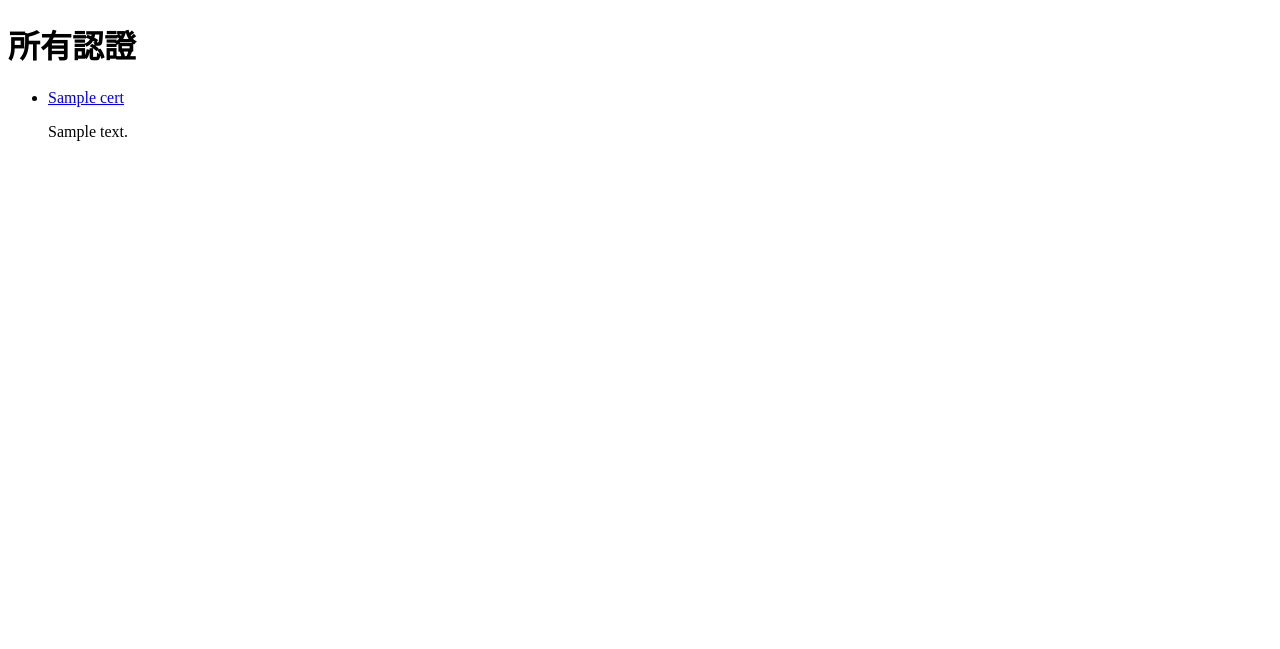
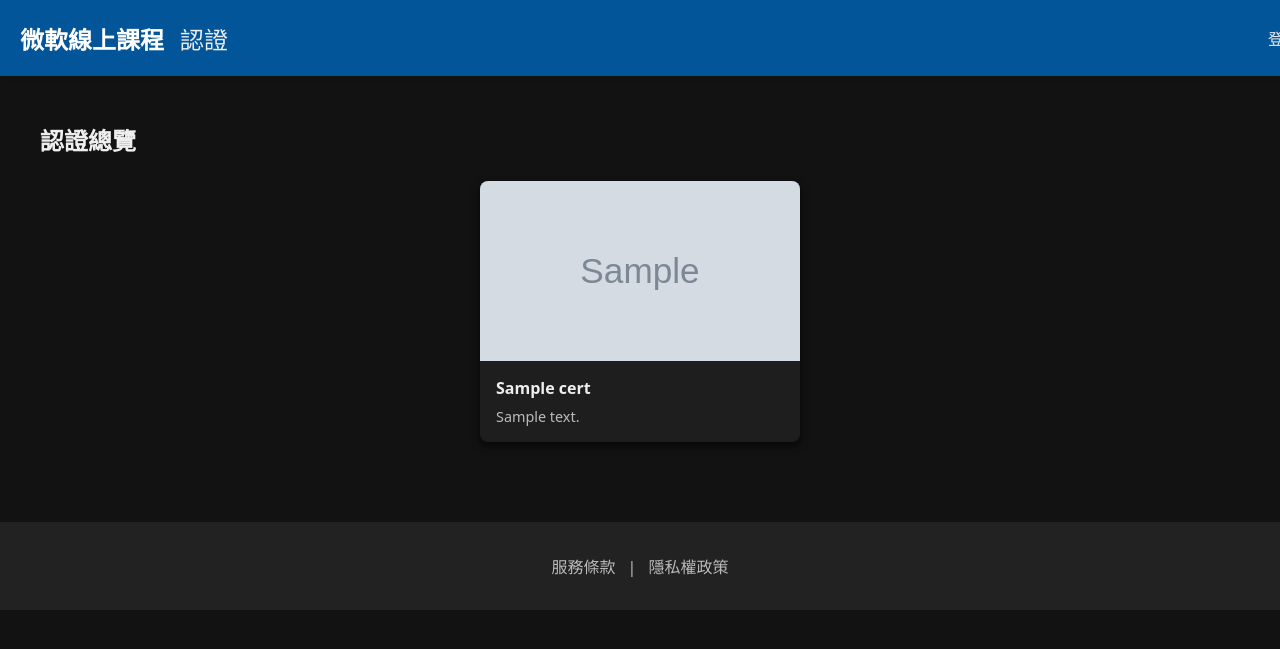
Before and after one commit to 413170317-HOW/web, a Flask app: template templates/index.html in a window 1280 px wide. Shown: the top 649 px of the page. Run offline with Flask 3, Linux system fonts and the light colour scheme; the template is opened without the code that fills it: most values are stand-ins (such as "Sample title", 1, 10 or a date in 2020); grey boxes marked "Sample" are stand-in pictures.

Commit message:
變換本頁形式, style.css

```diff
--- /dev/null
+++ b/static/style.css
@@ -0,0 +1,189 @@
+/* Reset & Base */
+body {
+  margin: 0;
+  font-family: system-ui, "Segoe UI", Roboto, Helvetica, Arial, sans-serif;
+  background-color: #121212;
+  color: #eee;
+}
+
+ul {
+  list-style-type: none;
+  padding: 0;
+  margin: 0;
+}
+
+li {
+  margin: 1rem 0;
+  padding: 0.5rem;
+  border-bottom: 1px solid #ccc;
+}
+
+/* Navbar / Navigation */
+nav {
+  position: fixed;
+  top: 0;
+  left: 0;
+  width: 100%;
+  height: 56px;
+  background-color: #03559A;
+  color: white;
+  display: flex;
+  align-items: center;
+  padding: 10px 20px;
+  gap: 1rem;
+  box-shadow: 0 2px 4px rgba(0, 0, 0, 0.1);
+  z-index: 1000; /* 確保在其他元素上方 */
+}
+
+nav img {
+  cursor: pointer;
+  width: 35px;
+  height: 35px;
+}
+
+nav .left-logo {
+  font-size: 24px;
+  font-weight: bold;
+  color: white;
+  text-decoration: none;
+}
+
+nav .middle-links {
+  flex-grow: 1;
+}
+
+nav .nav-link {
+  color: #eee;
+  text-decoration: none;
+  margin-right: 1rem;
+  font-family: "Microsoft JhengHei", "微軟正黑體", sans-serif;
+  font-size: 24px;
+}
+
+nav .nav-link:hover,
+nav .nav-link:focus,
+nav .nav-link:active {
+  color: white;
+  text-decoration: none;
+  outline: none;
+}
+
+nav .user-btn {
+  color: #eee;
+  cursor: pointer;
+  font-size: 16px;
+}
+
+nav .login-btn {
+  cursor: pointer;
+}
+
+/* Main Content */
+main {
+  padding: 2rem;
+  margin-top: 70px; /* 避開固定 nav */
+}
+
+.course-page-container {
+  max-width: 1200px;
+  margin: 0 auto;
+}
+
+.course-page-container h2 {
+  margin-bottom: 1.5rem;
+}
+
+/* Flex utilities */
+.flex {
+  display: flex;
+  flex-wrap: wrap;
+  justify-content: center;
+  gap: 2rem; /* gap 整合 */
+}
+
+/* Course Cards */
+.course-card {
+  display: block;
+  background: #1e1e1e;
+  border-radius: 8px;
+  overflow: hidden;
+  width: 320px;
+  color: #eee;
+  text-decoration: none;
+  box-shadow: 0 4px 8px rgba(0,0,0,0.7);
+  transition: transform 0.3s ease;
+}
+
+.course-card:hover {
+  transform: translateY(-5px);
+}
+
+.course-card-top {
+  position: relative;
+  width: 100%;
+  height: 180px;
+  overflow: hidden;
+}
+
+.course-card-top img {
+  width: 100%;
+  height: 100%;
+  object-fit: cover;
+  display: block;
+}
+
+.course-card-bottom {
+  padding: 1rem;
+}
+
+.course-card-title {
+  margin: 0 0 0.5rem 0;
+}
+
+.course-card-description {
+  margin: 0;
+  font-size: 0.9rem;
+  color: #bbb;
+}
+
+/* Footer */
+footer {
+  padding: 2rem;
+  text-align: center;
+  background: #222;
+  color: #bbb;
+  margin-top: 3rem;
+}
+
+footer .help-links a {
+  color: #bbb;
+  margin: 0 0.5rem;
+  text-decoration: none;
+}
+
+footer .help-links a:hover {
+  text-decoration: underline;
+}
+
+footer a.youtube-btn img {
+  width: 30px;
+  height: 30px;
+  vertical-align: middle;
+}
+
+/* 顯示/隱藏類別（假設存在） */
+.medium-show {
+  display: none;
+}
+
+.medium-hide {
+  display: block;
+}
+
+/* 依需求可補充響應式 */
+
+/* Dark theme class (如果有切換功能可擴充) */
+.dark-theme body {
+  background-color: #121212;
+  color: #eee;
+}
--- a/templates/cert_detail.html
+++ b/templates/cert_detail.html
@@ -3,7 +3,7 @@
 <head>
     <meta charset="UTF-8">
     <meta name="viewport" content="width=device-width, initial-scale=1.0">
-    <title>Document</title>
+    <title>微軟線上課程</title>
 </head>
 <body>
     <h1>{{ cert.Title }}</h1>
--- a/templates/course_detail.html
+++ b/templates/course_detail.html
@@ -3,7 +3,7 @@
 <head>
     <meta charset="UTF-8">
     <meta name="viewport" content="width=device-width, initial-scale=1.0">
-    <title>Document</title>
+    <title>微軟線上課程</title>
 </head>
 <body>
     <h1>{{ course.Title }}</h1>
--- a/templates/index.html
+++ b/templates/index.html
@@ -1,19 +1,50 @@
 <!DOCTYPE html>
-<html lang="en">
+<html lang="zh-TW" class="dark-theme">
 <head>
-    <meta charset="UTF-8">
-    <meta name="viewport" content="width=device-width, initial-scale=1.0">
-    <title>Document</title>
+  <meta charset="UTF-8" />
+  <meta name="viewport" content="width=device-width, initial-scale=1.0" />
+  <link rel="stylesheet" href="{{ url_for('static', filename='style.css') }}" />
+  <title>微軟線上課程</title>
 </head>
 <body>
-    <h1>所有認證</h1>
-<ul>
-    {% for cert in certs %}
-    <li>
-        <a href="/cert/{{ cert.ID }}">{{ cert.Title }}</a>
-        <p>{{ cert.Description }}</p>
-    </li>
-    {% endfor %}
-</ul>
+  <nav>
+    <div class="medium-show">
+      <img alt="menubar" src="{{ url_for('static', filename='menubar.svg') }}" width="35" height="35" />
+    </div>
+    <a class="left-logo medium-hide" href="/">
+    微軟線上課程
+    </a>
+    <div class="middle-links">
+      <a class="nav-link medium-hide" href="/">認證</a>
+    </div>
+    <div class="user-btn">
+      <div class="login-btn">登入</div>
+    </div>
+  </nav>
+
+  <main>
+    <div class="course-page-container">
+      <h2>認證總覽</h2>
+      <div class="flex flex-wrap justify-center items-start gap-24">
+        {% for cert in certs %}
+        <a class="course-card" href="/cert/{{ cert.ID }}">
+          <div class="course-card-top">
+            <img alt="{{ cert.Title }}" src="{{ url_for('static', filename=cert.Image) }}" />
+          </div>
+          <div class="course-card-bottom">
+            <h4 class="course-card-title">{{ cert.Title }}</h4>
+            <div class="course-card-description">{{ cert.Description }}</div>
+          </div>
+        </a>
+        {% endfor %}
+      </div>
+    </div>
+  </main>
+
+  <footer>
+    <div class="help-links">
+      <a href="/zh-TW/terms">服務條款</a> | <a href="/zh-TW/privacy">隱私權政策</a>
+    </div>
+  </footer>
 </body>
 </html>
```
Also changed, not shown: templates/base.html (added, +21 -0 lines).
